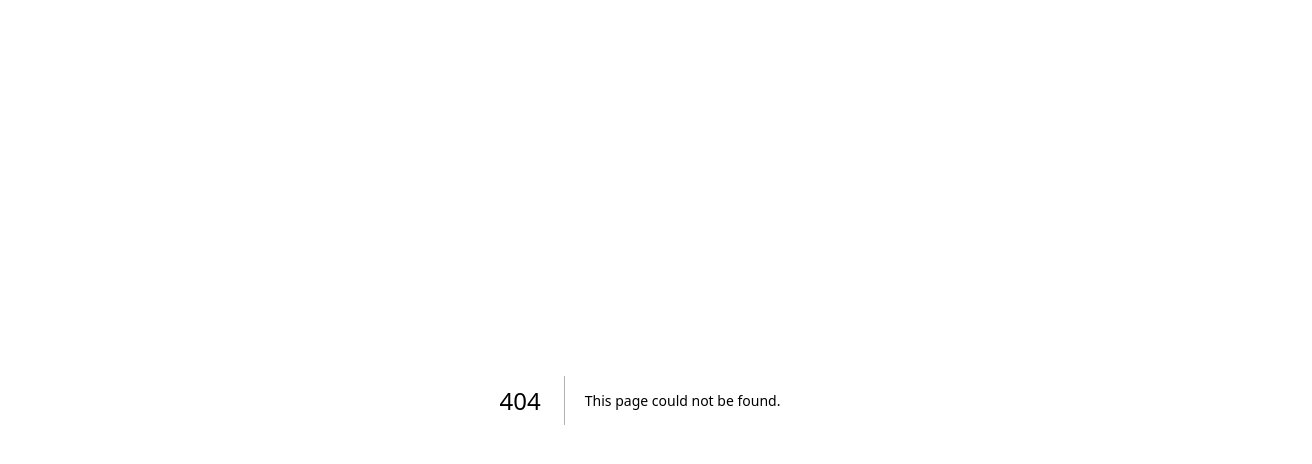
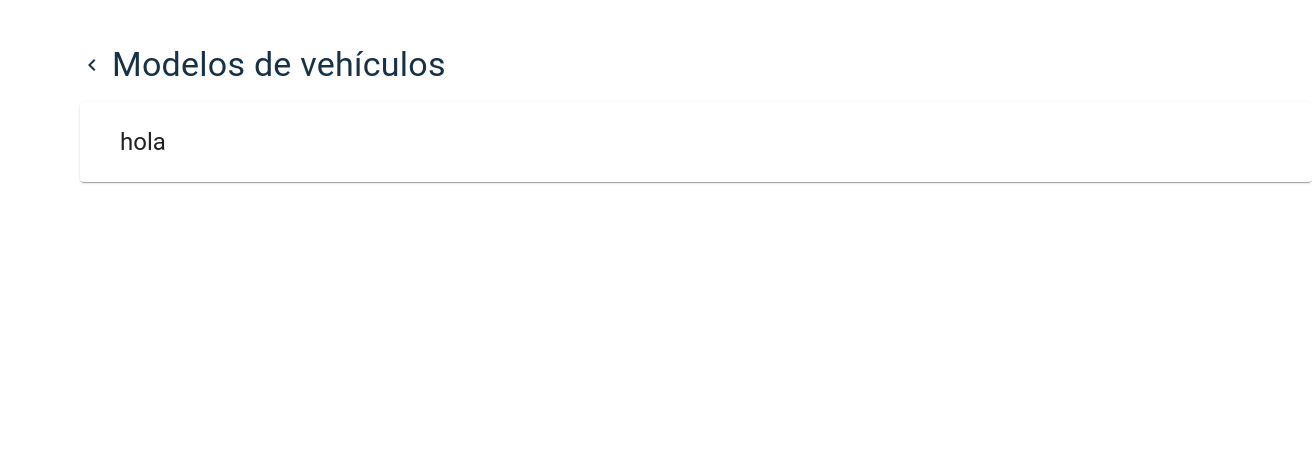
Before and after one commit to Paulaforero/ty-frontend-admin, a Next.js app: page /vehicle-models/view in a window 1280 px wide. Before the commit this address had no page. Shown: the top 464 px of the page, 1312 px wide, since content can reach past the window. Built offline with nearby package versions, Linux system fonts and the light colour scheme.

Commit message:
feature: added vehicle model view page

```diff
--- /dev/null
+++ b/app/(private)/vehicle-models/view/page.jsx
@@ -0,0 +1,50 @@
+'use client'
+import {
+  Container,
+  Box,
+  Card,
+  Typography,
+  IconButton,
+} from '@mui/material'
+import ChevronLeftIcon from '@mui/icons-material/ChevronLeft'
+import Link from 'next/link'
+
+export default function VehicleModelViewPage() {
+  return (
+    <Box component="main" className="w-full h-full pt-9">
+      <Container
+        component="container"
+        className="flex flex-col justify-center items-center w-full mb-5"
+      >
+        <Box
+          component="header"
+          className="pb-4 w-full"
+          sx={{ display: 'flex', alignItems: 'center' }}
+        >
+          <Link key={'DataPageModels'} href={'/vehicle-models'}>
+            <IconButton
+              color="secondary"
+              className="mr-2"
+            >
+              <ChevronLeftIcon />
+            </IconButton>
+          </Link>
+          <Typography
+            variant="h4"
+            component="h2"
+            className="text-left"
+            color="secondary"
+          >
+            Modelos de vehículos
+          </Typography>
+        </Box>
+        <Card
+          variant="elevation"
+          className="flex flex-col gap-5 px-10 py-6 w-full h-full mx-2 mb-10"
+        >
+          <Typography variant="h5">hola</Typography>
+        </Card>
+      </Container>
+    </Box>
+  )
+}
```
